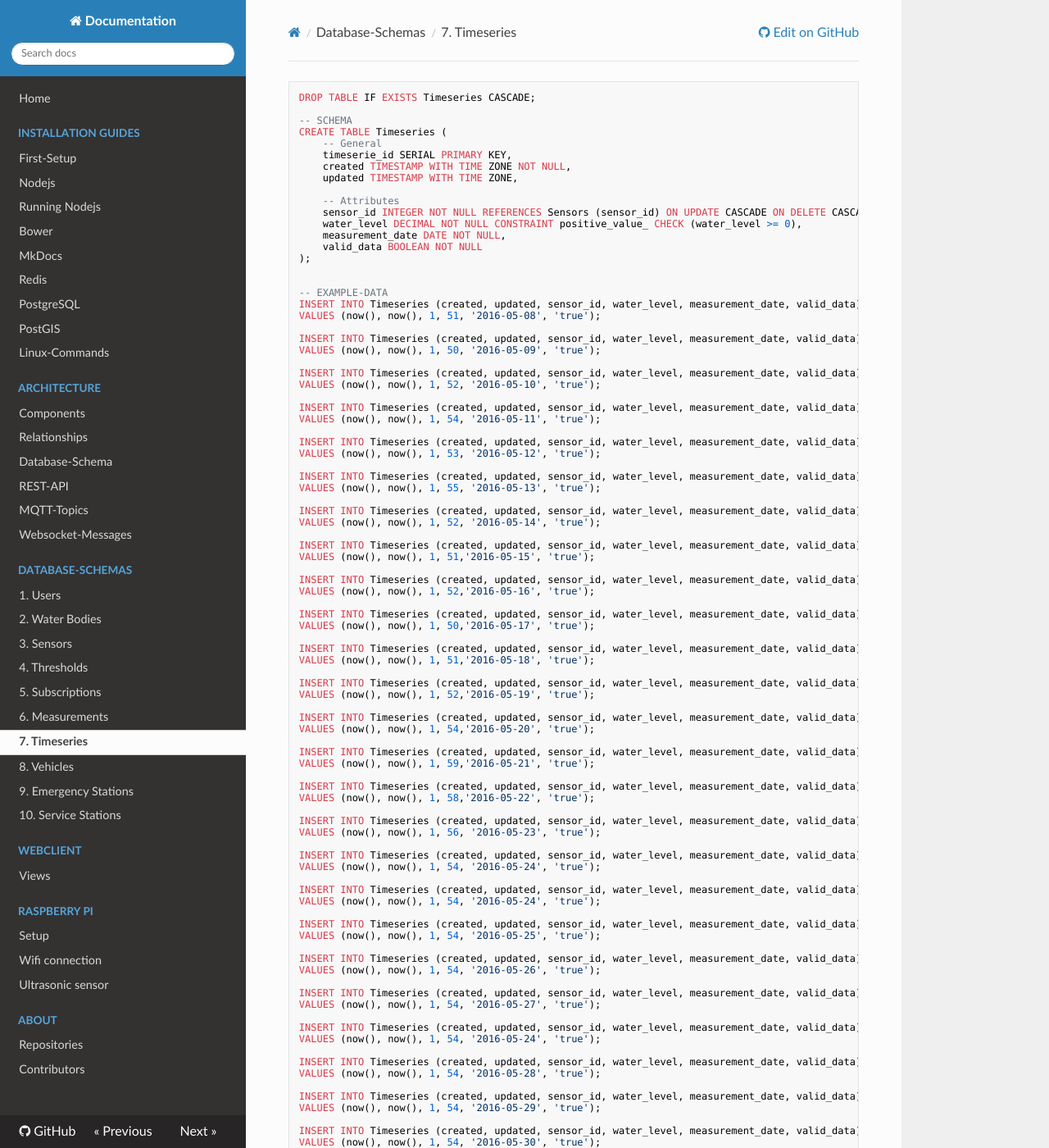
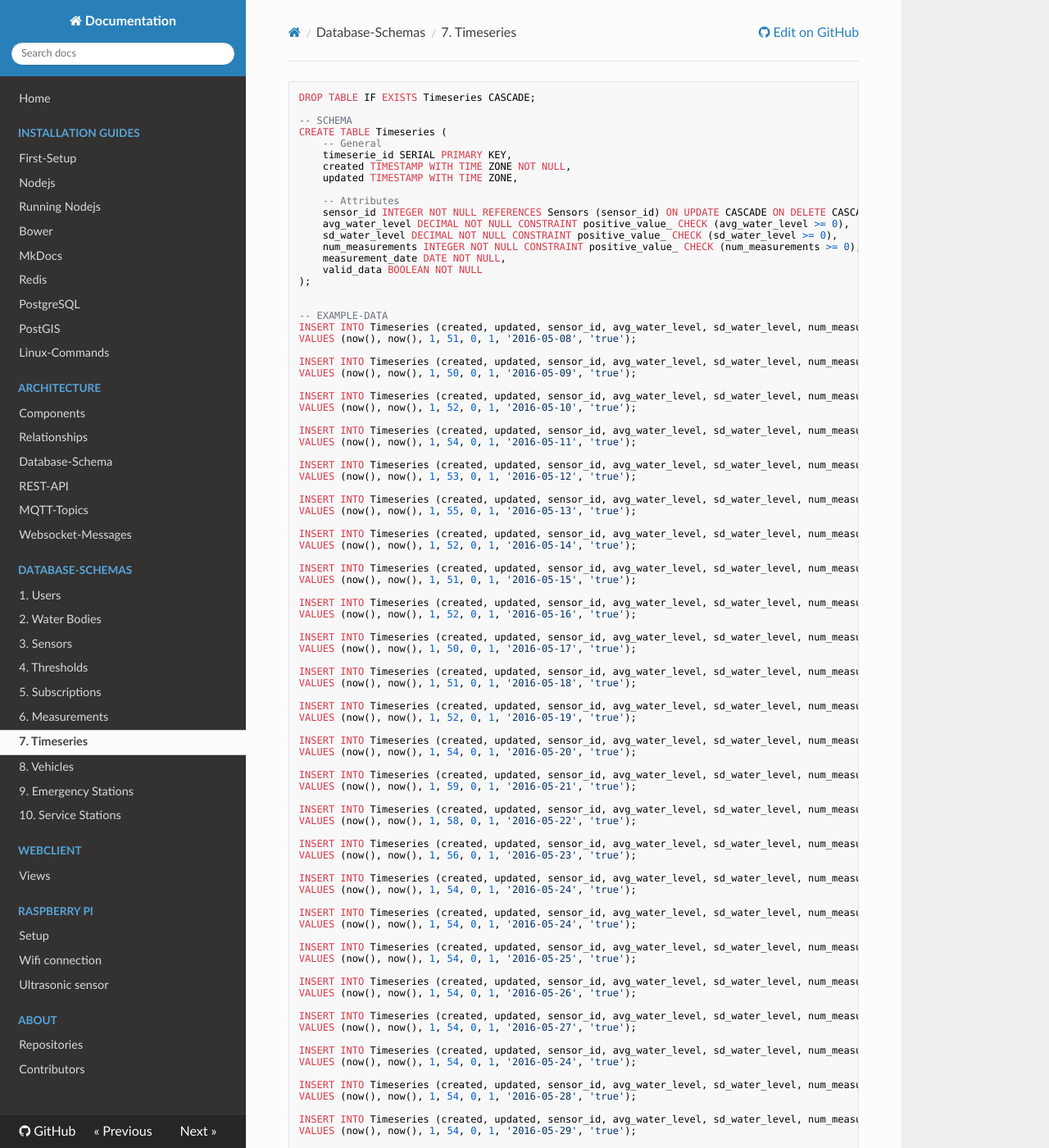
Before and after one commit to nicho90/GWoT-VST-Docs, an MkDocs documentation site: the page built from docs/schemas/7_timeseries.md, in a window 1280 px wide and 1400 px high. Shown: the whole window at 82% size. Built offline with MkDocs 1.6.1, drawn with Linux system fonts in a browser that asks for light colours; nearby versions of some CDN libraries; old or Windows-style settings are respelled for this version of MkDocs; some of the changed text lies outside the part shown.

Commit message:
adjust timeseries accoring to changes in product. add sd and num_measurements

````diff
--- a/docs/schemas/7_timeseries.md
+++ b/docs/schemas/7_timeseries.md
@@ -10,118 +10,120 @@ CREATE TABLE Timeseries (
 
     -- Attributes
     sensor_id INTEGER NOT NULL REFERENCES Sensors (sensor_id) ON UPDATE CASCADE ON DELETE CASCADE,
-    water_level DECIMAL NOT NULL CONSTRAINT positive_value_ CHECK (water_level >= 0),
+    avg_water_level DECIMAL NOT NULL CONSTRAINT positive_value_ CHECK (avg_water_level >= 0),
+    sd_water_level DECIMAL NOT NULL CONSTRAINT positive_value_ CHECK (sd_water_level >= 0),
+    num_measurements INTEGER NOT NULL CONSTRAINT positive_value_ CHECK (num_measurements >= 0),
     measurement_date DATE NOT NULL,
     valid_data BOOLEAN NOT NULL
 );
 
 
 -- EXAMPLE-DATA
-INSERT INTO Timeseries (created, updated, sensor_id, water_level, measurement_date, valid_data)
-VALUES (now(), now(), 1, 51, '2016-05-08', 'true');
+INSERT INTO Timeseries (created, updated, sensor_id, avg_water_level, sd_water_level, num_measurements, measurement_date, valid_data)
+VALUES (now(), now(), 1, 51, 0, 1, '2016-05-08', 'true');
 
-INSERT INTO Timeseries (created, updated, sensor_id, water_level, measurement_date, valid_data)
-VALUES (now(), now(), 1, 50, '2016-05-09', 'true');
+INSERT INTO Timeseries (created, updated, sensor_id, avg_water_level, sd_water_level, num_measurements, measurement_date, valid_data)
+VALUES (now(), now(), 1, 50, 0, 1, '2016-05-09', 'true');
 
-INSERT INTO Timeseries (created, updated, sensor_id, water_level, measurement_date, valid_data)
-VALUES (now(), now(), 1, 52, '2016-05-10', 'true');
+INSERT INTO Timeseries (created, updated, sensor_id, avg_water_level, sd_water_level, num_measurements, measurement_date, valid_data)
+VALUES (now(), now(), 1, 52, 0, 1, '2016-05-10', 'true');
 
-INSERT INTO Timeseries (created, updated, sensor_id, water_level, measurement_date, valid_data)
-VALUES (now(), now(), 1, 54, '2016-05-11', 'true');
+INSERT INTO Timeseries (created, updated, sensor_id, avg_water_level, sd_water_level, num_measurements, measurement_date, valid_data)
+VALUES (now(), now(), 1, 54, 0, 1, '2016-05-11', 'true');
 
-INSERT INTO Timeseries (created, updated, sensor_id, water_level, measurement_date, valid_data)
-VALUES (now(), now(), 1, 53, '2016-05-12', 'true');
+INSERT INTO Timeseries (created, updated, sensor_id, avg_water_level, sd_water_level, num_measurements, measurement_date, valid_data)
+VALUES (now(), now(), 1, 53, 0, 1, '2016-05-12', 'true');
 
-INSERT INTO Timeseries (created, updated, sensor_id, water_level, measurement_date, valid_data)
-VALUES (now(), now(), 1, 55, '2016-05-13', 'true');
+INSERT INTO Timeseries (created, updated, sensor_id, avg_water_level, sd_water_level, num_measurements, measurement_date, valid_data)
+VALUES (now(), now(), 1, 55, 0, 1, '2016-05-13', 'true');
 
-INSERT INTO Timeseries (created, updated, sensor_id, water_level, measurement_date, valid_data)
-VALUES (now(), now(), 1, 52, '2016-05-14', 'true');
+INSERT INTO Timeseries (created, updated, sensor_id, avg_water_level, sd_water_level, num_measurements, measurement_date, valid_data)
+VALUES (now(), now(), 1, 52, 0, 1, '2016-05-14', 'true');
 
-INSERT INTO Timeseries (created, updated, sensor_id, water_level, measurement_date, valid_data)
-VALUES (now(), now(), 1, 51,'2016-05-15', 'true');
+INSERT INTO Timeseries (created, updated, sensor_id, avg_water_level, sd_water_level, num_measurements, measurement_date, valid_data)
+VALUES (now(), now(), 1, 51, 0, 1, '2016-05-15', 'true');
 
-INSERT INTO Timeseries (created, updated, sensor_id, water_level, measurement_date, valid_data)
-VALUES (now(), now(), 1, 52,'2016-05-16', 'true');
+INSERT INTO Timeseries (created, updated, sensor_id, avg_water_level, sd_water_level, num_measurements, measurement_date, valid_data)
+VALUES (now(), now(), 1, 52, 0, 1, '2016-05-16', 'true');
 
-INSERT INTO Timeseries (created, updated, sensor_id, water_level, measurement_date, valid_data)
-VALUES (now(), now(), 1, 50,'2016-05-17', 'true');
+INSERT INTO Timeseries (created, updated, sensor_id, avg_water_level, sd_water_level, num_measurements, measurement_date, valid_data)
+VALUES (now(), now(), 1, 50, 0, 1, '2016-05-17', 'true');
 
-INSERT INTO Timeseries (created, updated, sensor_id, water_level, measurement_date, valid_data)
-VALUES (now(), now(), 1, 51,'2016-05-18', 'true');
+INSERT INTO Timeseries (created, updated, sensor_id, avg_water_level, sd_water_level, num_measurements, measurement_date, valid_data)
+VALUES (now(), now(), 1, 51, 0, 1, '2016-05-18', 'true');
 
-INSERT INTO Timeseries (created, updated, sensor_id, water_level, measurement_date, valid_data)
-VALUES (now(), now(), 1, 52,'2016-05-19', 'true');
+INSERT INTO Timeseries (created, updated, sensor_id, avg_water_level, sd_water_level, num_measurements, measurement_date, valid_data)
+VALUES (now(), now(), 1, 52, 0, 1, '2016-05-19', 'true');
 
-INSERT INTO Timeseries (created, updated, sensor_id, water_level, measurement_date, valid_data)
-VALUES (now(), now(), 1, 54,'2016-05-20', 'true');
+INSERT INTO Timeseries (created, updated, sensor_id, avg_water_level, sd_water_level, num_measurements, measurement_date, valid_data)
+VALUES (now(), now(), 1, 54, 0, 1, '2016-05-20', 'true');
 
-INSERT INTO Timeseries (created, updated, sensor_id, water_level, measurement_date, valid_data)
-VALUES (now(), now(), 1, 59,'2016-05-21', 'true');
+INSERT INTO Timeseries (created, updated, sensor_id, avg_water_level, sd_water_level, num_measurements, measurement_date, valid_data)
+VALUES (now(), now(), 1, 59, 0, 1, '2016-05-21', 'true');
 
-INSERT INTO Timeseries (created, updated, sensor_id, water_level, measurement_date, valid_data)
-VALUES (now(), now(), 1, 58,'2016-05-22', 'true');
+INSERT INTO Timeseries (created, updated, sensor_id, avg_water_level, sd_water_level, num_measurements, measurement_date, valid_data)
+VALUES (now(), now(), 1, 58, 0, 1, '2016-05-22', 'true');
 
-INSERT INTO Timeseries (created, updated, sensor_id, water_level, measurement_date, valid_data)
-VALUES (now(), now(), 1, 56, '2016-05-23', 'true');
+INSERT INTO Timeseries (created, updated, sensor_id, avg_water_level, sd_water_level, num_measurements, measurement_date, valid_data)
+VALUES (now(), now(), 1, 56, 0, 1, '2016-05-23', 'true');
 
-INSERT INTO Timeseries (created, updated, sensor_id, water_level, measurement_date, valid_data)
-VALUES (now(), now(), 1, 54, '2016-05-24', 'true');
+INSERT INTO Timeseries (created, updated, sensor_id, avg_water_level, sd_water_level, num_measurements, measurement_date, valid_data)
+VALUES (now(), now(), 1, 54, 0, 1, '2016-05-24', 'true');
 
-INSERT INTO Timeseries (created, updated, sensor_id, water_level, measurement_date, valid_data)
-VALUES (now(), now(), 1, 54, '2016-05-24', 'true');
+INSERT INTO Timeseries (created, updated, sensor_id, avg_water_level, sd_water_level, num_measurements, measurement_date, valid_data)
+VALUES (now(), now(), 1, 54, 0, 1, '2016-05-24', 'true');
 
-INSERT INTO Timeseries (created, updated, sensor_id, water_level, measurement_date, valid_data)
-VALUES (now(), now(), 1, 54, '2016-05-25', 'true');
+INSERT INTO Timeseries (created, updated, sensor_id, avg_water_level, sd_water_level, num_measurements, measurement_date, valid_data)
+VALUES (now(), now(), 1, 54, 0, 1, '2016-05-25', 'true');
 
-INSERT INTO Timeseries (created, updated, sensor_id, water_level, measurement_date, valid_data)
-VALUES (now(), now(), 1, 54, '2016-05-26', 'true');
+INSERT INTO Timeseries (created, updated, sensor_id, avg_water_level, sd_water_level, num_measurements, measurement_date, valid_data)
+VALUES (now(), now(), 1, 54, 0, 1, '2016-05-26', 'true');
 
-INSERT INTO Timeseries (created, updated, sensor_id, water_level, measurement_date, valid_data)
-VALUES (now(), now(), 1, 54, '2016-05-27', 'true');
+INSERT INTO Timeseries (created, updated, sensor_id, avg_water_level, sd_water_level, num_measurements, measurement_date, valid_data)
+VALUES (now(), now(), 1, 54, 0, 1, '2016-05-27', 'true');
 
-INSERT INTO Timeseries (created, updated, sensor_id, water_level, measurement_date, valid_data)
-VALUES (now(), now(), 1, 54, '2016-05-24', 'true');
+INSERT INTO Timeseries (created, updated, sensor_id, avg_water_level, sd_water_level, num_measurements, measurement_date, valid_data)
+VALUES (now(), now(), 1, 54, 0, 1, '2016-05-24', 'true');
 
-INSERT INTO Timeseries (created, updated, sensor_id, water_level, measurement_date, valid_data)
-VALUES (now(), now(), 1, 54, '2016-05-28', 'true');
+INSERT INTO Timeseries (created, updated, sensor_id, avg_water_level, sd_water_level, num_measurements, measurement_date, valid_data)
+VALUES (now(), now(), 1, 54, 0, 1, '2016-05-28', 'true');
 
-INSERT INTO Timeseries (created, updated, sensor_id, water_level, measurement_date, valid_data)
-VALUES (now(), now(), 1, 54, '2016-05-29', 'true');
+INSERT INTO Timeseries (created, updated, sensor_id, avg_water_level, sd_water_level, num_measurements, measurement_date, valid_data)
+VALUES (now(), now(), 1, 54, 0, 1, '2016-05-29', 'true');
 
-INSERT INTO Timeseries (created, updated, sensor_id, water_level, measurement_date, valid_data)
-VALUES (now(), now(), 1, 54, '2016-05-30', 'true');
+INSERT INTO Timeseries (created, updated, sensor_id, avg_water_level, sd_water_level, num_measurements, measurement_date, valid_data)
+VALUES (now(), now(), 1, 54, 0, 1, '2016-05-30', 'true');
 
-INSERT INTO Timeseries (created, updated, sensor_id, water_level, measurement_date, valid_data)
-VALUES (now(), now(), 1, 54, '2016-06-01', 'true');
+INSERT INTO Timeseries (created, updated, sensor_id, avg_water_level, sd_water_level, num_measurements, measurement_date, valid_data)
+VALUES (now(), now(), 1, 54, 0, 1, '2016-06-01', 'true');
 
-INSERT INTO Timeseries (created, updated, sensor_id, water_level, measurement_date, valid_data)
-VALUES (now(), now(), 1, 54, '2016-06-02', 'true');
+INSERT INTO Timeseries (created, updated, sensor_id, avg_water_level, sd_water_level, num_measurements, measurement_date, valid_data)
+VALUES (now(), now(), 1, 54, 0, 1, '2016-06-02', 'true');
 
-INSERT INTO Timeseries (created, updated, sensor_id, water_level, measurement_date, valid_data)
-VALUES (now(), now(), 1, 54, '2016-06-03', 'true');
+INSERT INTO Timeseries (created, updated, sensor_id, avg_water_level, sd_water_level, num_measurements, measurement_date, valid_data)
+VALUES (now(), now(), 1, 54, 0, 1, '2016-06-03', 'true');
 
-INSERT INTO Timeseries (created, updated, sensor_id, water_level, measurement_date, valid_data)
-VALUES (now(), now(), 1, 54, '2016-06-04', 'true');
+INSERT INTO Timeseries (created, updated, sensor_id, avg_water_level, sd_water_level, num_measurements, measurement_date, valid_data)
+VALUES (now(), now(), 1, 54, 0, 1, '2016-06-04', 'true');
 
-INSERT INTO Timeseries (created, updated, sensor_id, water_level, measurement_date, valid_data)
-VALUES (now(), now(), 1, 54, '2016-06-05', 'true');
+INSERT INTO Timeseries (created, updated, sensor_id, avg_water_level, sd_water_level, num_measurements, measurement_date, valid_data)
+VALUES (now(), now(), 1, 54, 0, 1, '2016-06-05', 'true');
 
-INSERT INTO Timeseries (created, updated, sensor_id, water_level, measurement_date, valid_data)
-VALUES (now(), now(), 1, 54, '2016-06-06', 'true');
+INSERT INTO Timeseries (created, updated, sensor_id, avg_water_level, sd_water_level, num_measurements, measurement_date, valid_data)
+VALUES (now(), now(), 1, 54, 0, 1, '2016-06-06', 'true');
 
-INSERT INTO Timeseries (created, updated, sensor_id, water_level, measurement_date, valid_data)
-VALUES (now(), now(), 1, 54, '2016-06-07', 'true');
+INSERT INTO Timeseries (created, updated, sensor_id, avg_water_level, sd_water_level, num_measurements, measurement_date, valid_data)
+VALUES (now(), now(), 1, 54, 0, 1, '2016-06-07', 'true');
 
-INSERT INTO Timeseries (created, updated, sensor_id, water_level, measurement_date, valid_data)
-VALUES (now(), now(), 1, 54, '2016-06-08', 'true');
+INSERT INTO Timeseries (created, updated, sensor_id, avg_water_level, sd_water_level, num_measurements, measurement_date, valid_data)
+VALUES (now(), now(), 1, 54, 0, 1, '2016-06-08', 'true');
 
-INSERT INTO Timeseries (created, updated, sensor_id, water_level, measurement_date, valid_data)
-VALUES (now(), now(), 1, 54, '2016-06-09', 'true');
+INSERT INTO Timeseries (created, updated, sensor_id, avg_water_level, sd_water_level, num_measurements, measurement_date, valid_data)
+VALUES (now(), now(), 1, 54, 0, 1, '2016-06-09', 'true');
 
-INSERT INTO Timeseries (created, updated, sensor_id, water_level, measurement_date, valid_data)
-VALUES (now(), now(), 1, 54, '2016-06-10', 'true');
+INSERT INTO Timeseries (created, updated, sensor_id, avg_water_level, sd_water_level, num_measurements, measurement_date, valid_data)
+VALUES (now(), now(), 1, 54, 0, 1, '2016-06-10', 'true');
 
-INSERT INTO Timeseries (created, updated, sensor_id, water_level, measurement_date, valid_data)
-VALUES (now(), now(), 1, 54, '2016-06-11', 'true');
+INSERT INTO Timeseries (created, updated, sensor_id, avg_water_level, sd_water_level, num_measurements, measurement_date, valid_data)
+VALUES (now(), now(), 1, 54, 0, 1, '2016-06-11', 'true');
 ```
````
